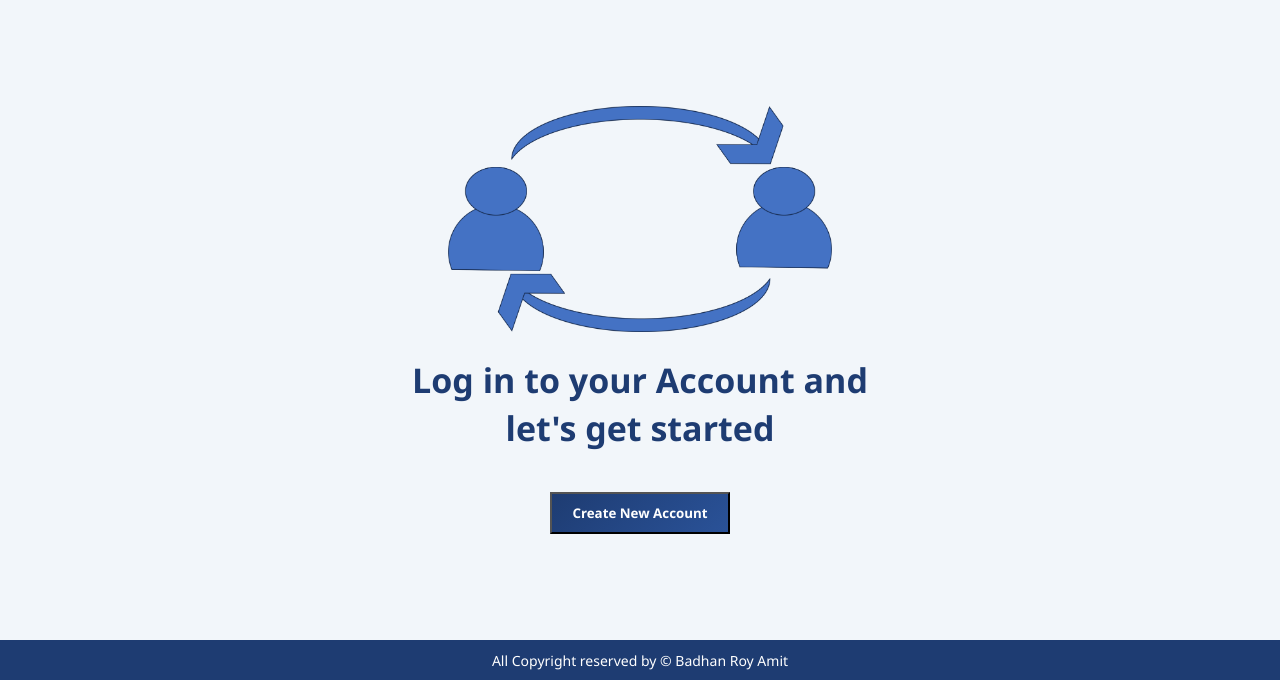
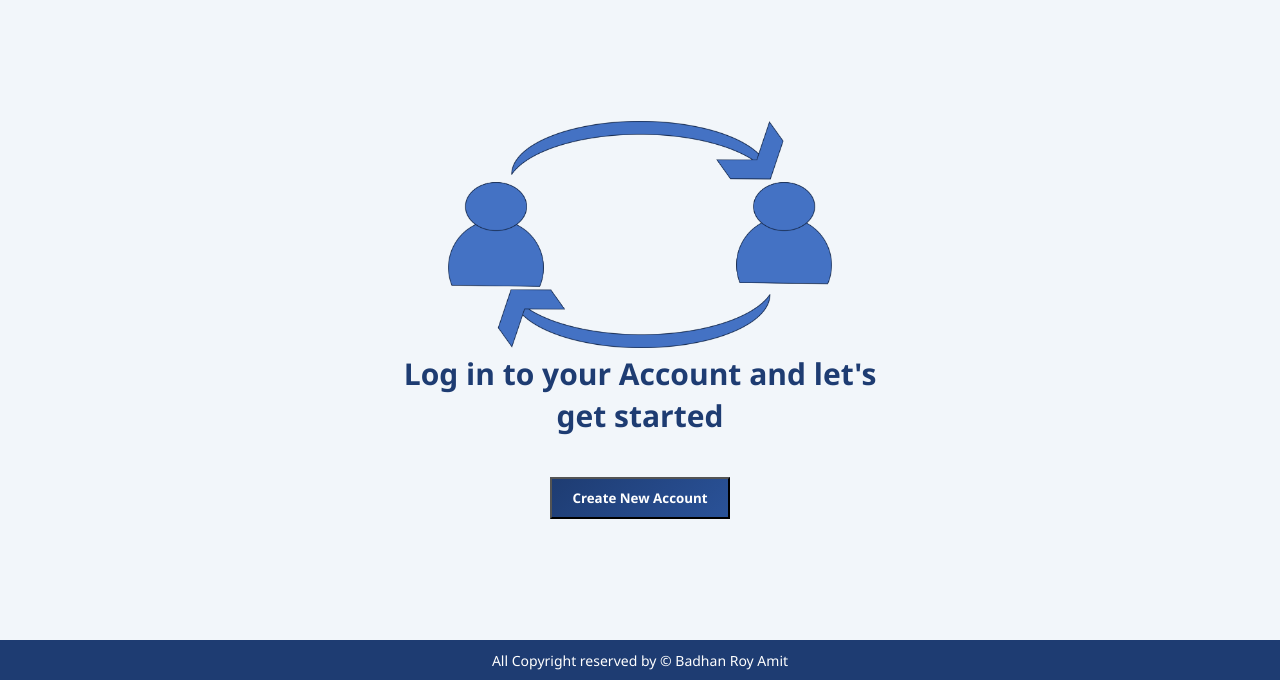
Before and after one commit to badhanamitroy/Daak-Pion-Chat-App, a PHP site: page / in a window 1280 px wide. Shown: the part 120-800 px from the top of the page. Run offline with PHP 8.4, Linux system fonts and the light colour scheme; some libraries are stand-ins or nearby versions.

Commit message:
Update frontpage.css

```diff
--- a/frontpage.css
+++ b/frontpage.css
@@ -98,11 +98,10 @@ section img {
     width: 30vw;
     /* max-width: 30vw; */
     height: auto;
-    margin-bottom: 20px;
 }
 
 section h1 {
-    font-size: 34px;
+    font-size: 30px;
     color: #1e3c72;
     max-width: 500px;
     line-height: 1.4;
```
